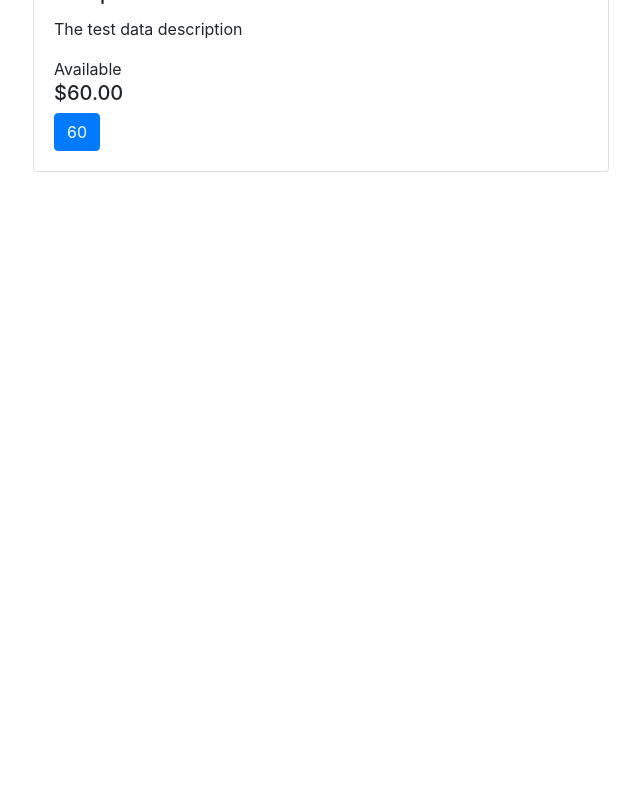
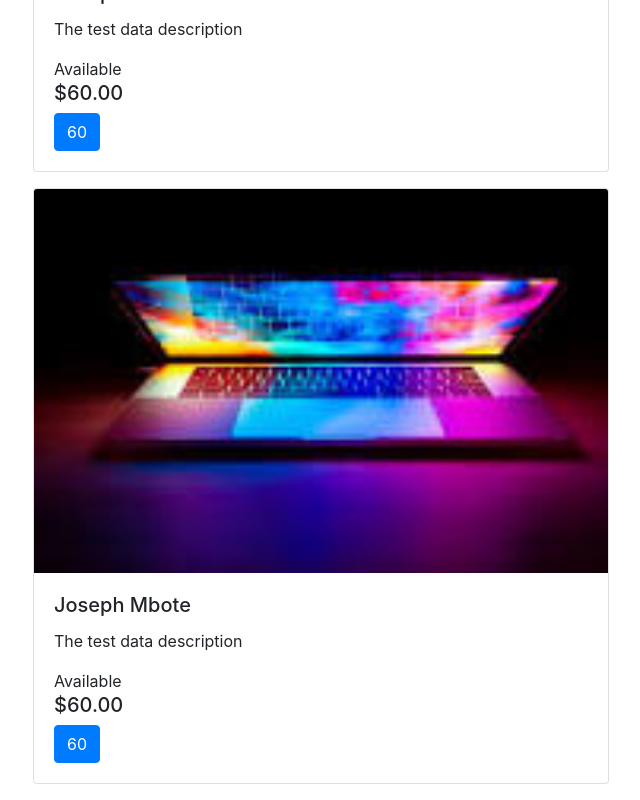
Before and after one commit to Mbote-Joseph/E-commerce-Site, an Angular app: page / in a window 1280 px wide. Shown: the part 8391-9191 px from the top of the page, without its empty margins (52-692 px from the left). Before the commit the page ends 8579 px from the top, so only its background shows below. Built offline with nearby package versions, Linux system fonts and the light colour scheme.

Commit message:
Ecommerce Site in Angular

```diff
--- a/src/app/components/home/home.component.ts
+++ b/src/app/components/home/home.component.ts
@@ -93,6 +93,13 @@ export class HomeComponent implements OnInit {
       price: 60,
       available: true,
     },
+    {
+      id: 12,
+      name: 'Joseph Mbote',
+      description: 'The test data description',
+      price: 60,
+      available: true,
+    },
   ];
   clicked: boolean = false;
   currentItem: number = 0;
```
